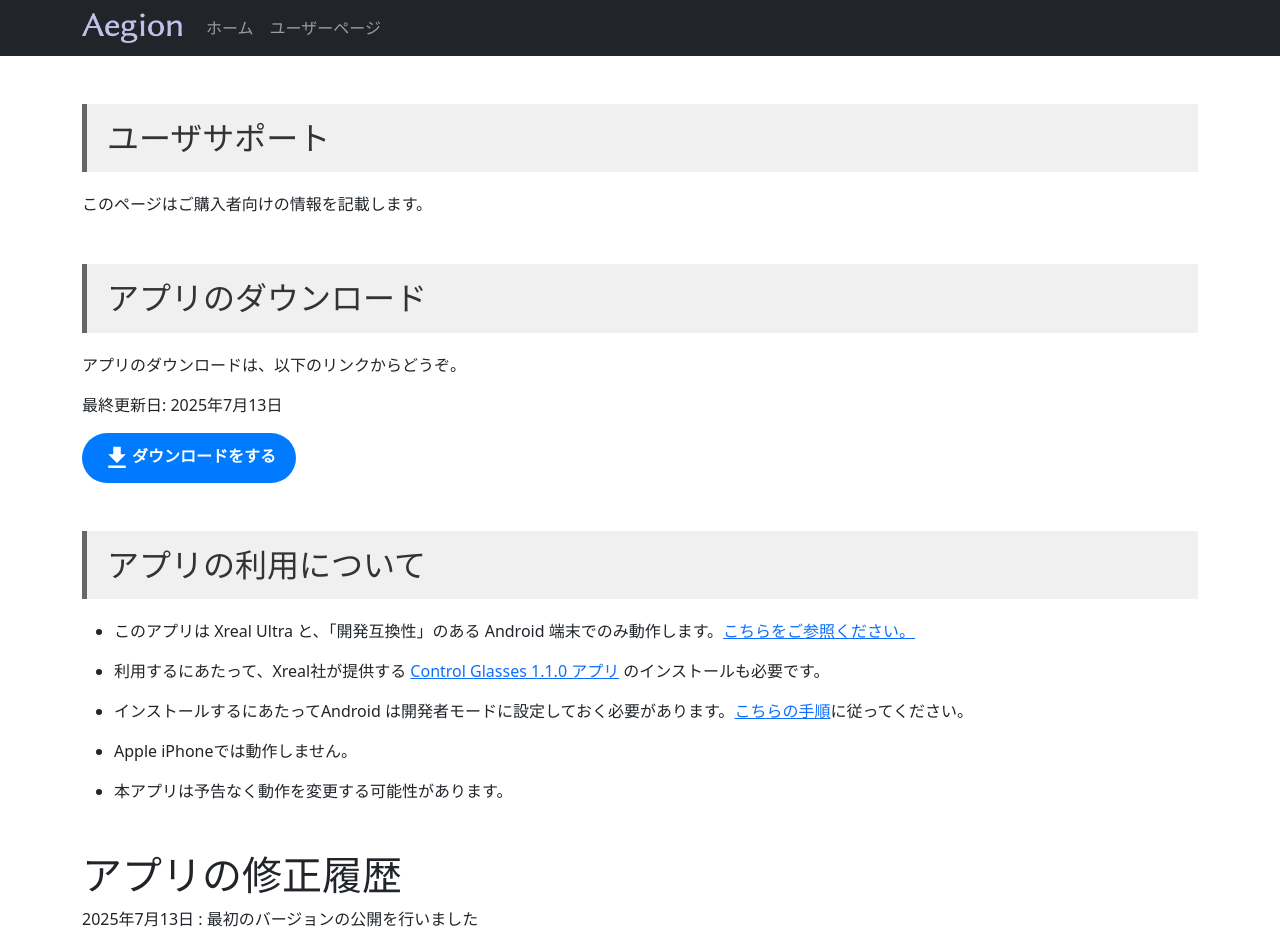
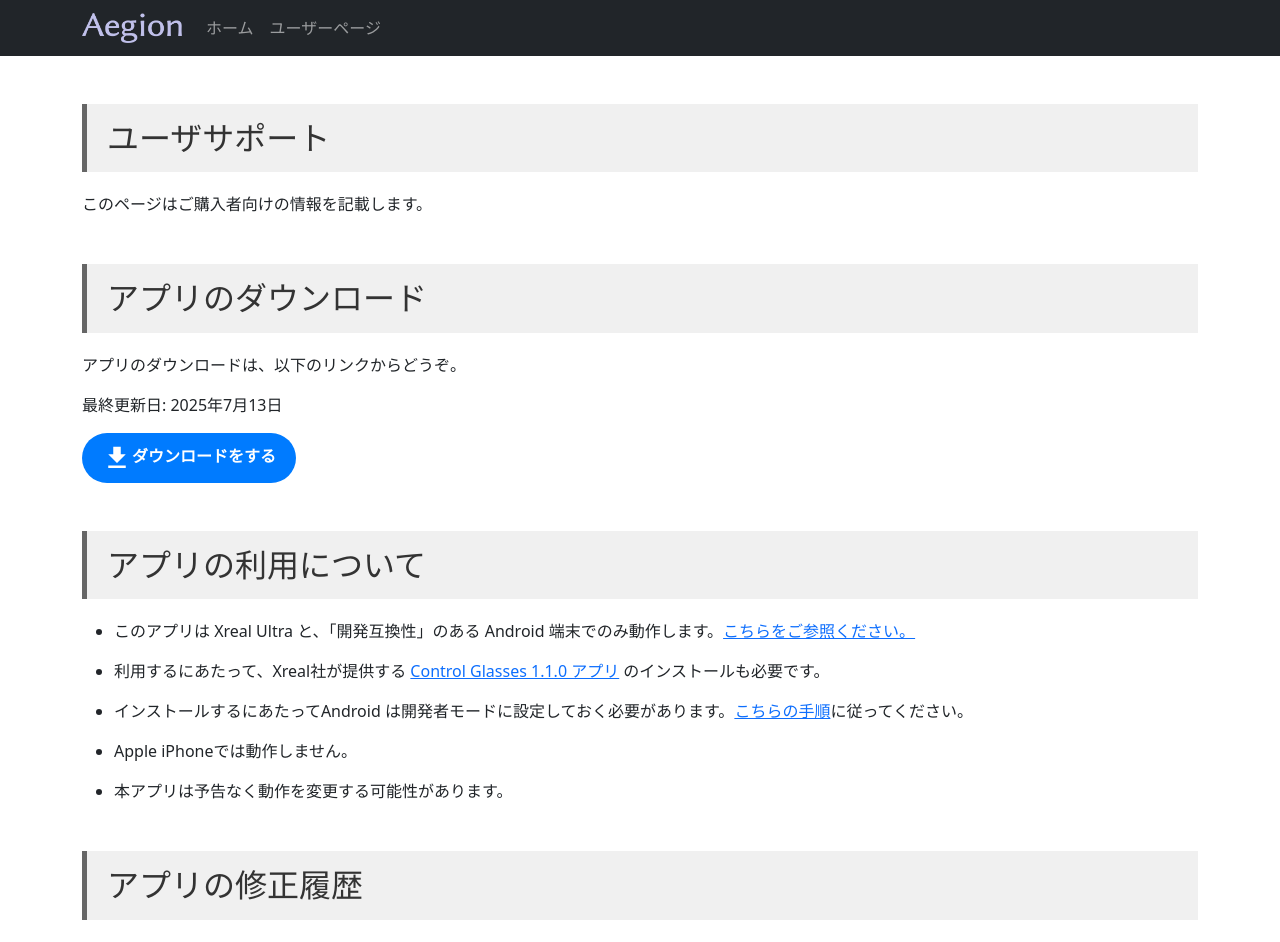
Before and after one commit to kamera25/aegion-web, a React (Create React App) app: page /#/userpage in a window 1280 px wide. Shown: the top 942 px of the page. Built offline with nearby package versions, Linux system fonts and the light colour scheme.

Commit message:
アプリ修正のヘッターをh2に変更

```diff
--- a/src/UserPage.tsx
+++ b/src/UserPage.tsx
@@ -43,7 +43,7 @@ function AppRestrict() {
 function AppUpdateInfo() {
   return (
     <Container className="my-5">
-      <h1>アプリの修正履歴</h1>
+      <h2>アプリの修正履歴</h2>
       <p>2025年7月13日 : 最初のバージョンの公開を行いました</p>
     </Container>
   );
```
